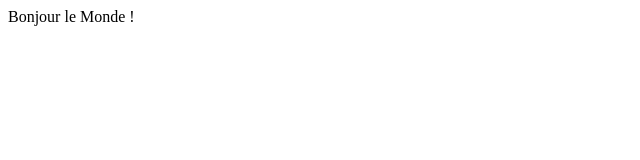
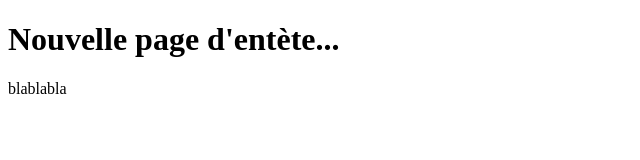
Before and after one commit to GuyTitt/Bible, a plain HTML site: page index.html in a window 1280 px wide. Shown: the whole page, without its empty margins (0-640 px from the left). Drawn offline with Linux system fonts and the light colour scheme.

Commit message:
modified:   index.html

```diff
--- a/index.html
+++ b/index.html
@@ -1,11 +1,15 @@
 <!DOCTYPE html>
 <html>
+
 <head>
     <title>
         Ma première page
     </title>
 </head>
+
 <body>
-    Bonjour le Monde !
+    <h1> Nouvelle page d'ent&egrave;te...</h1>
+	blablabla
 </body>
+
 </html>
```
